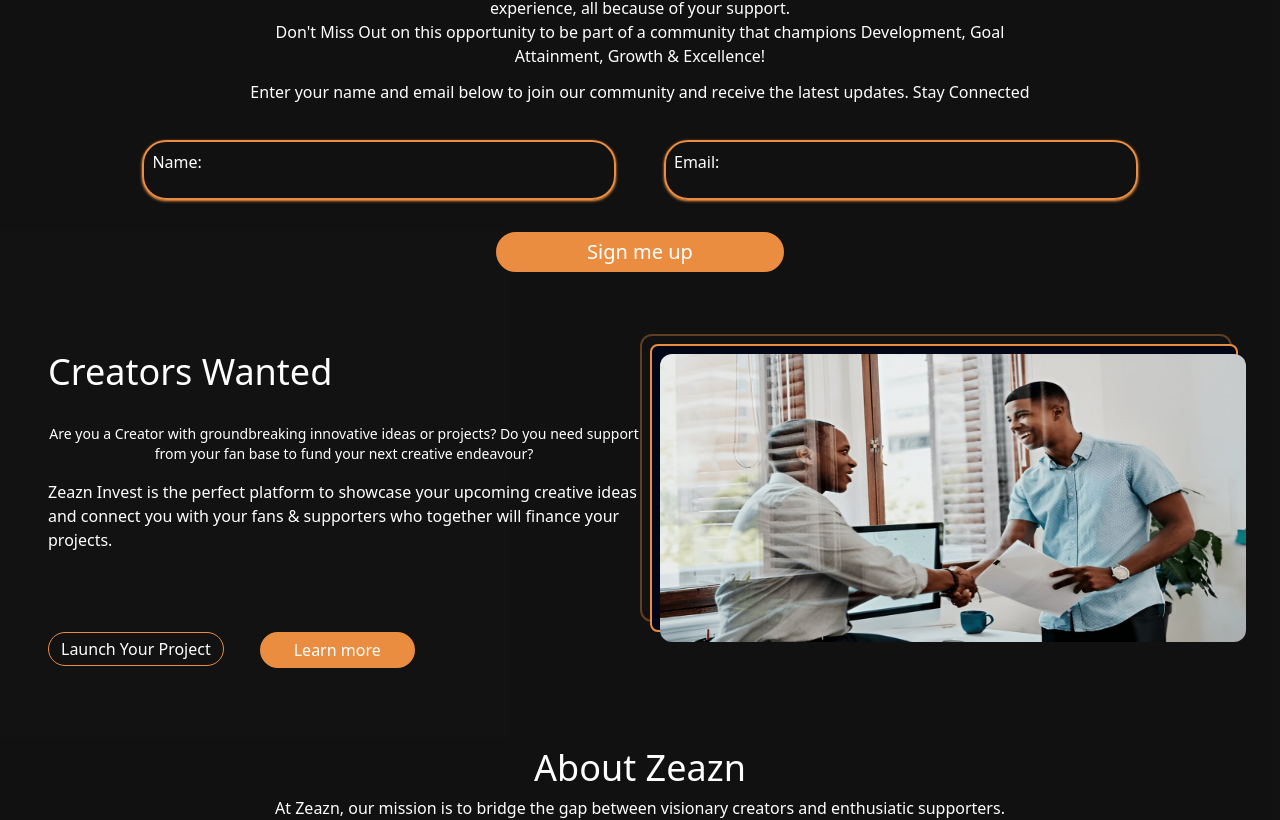
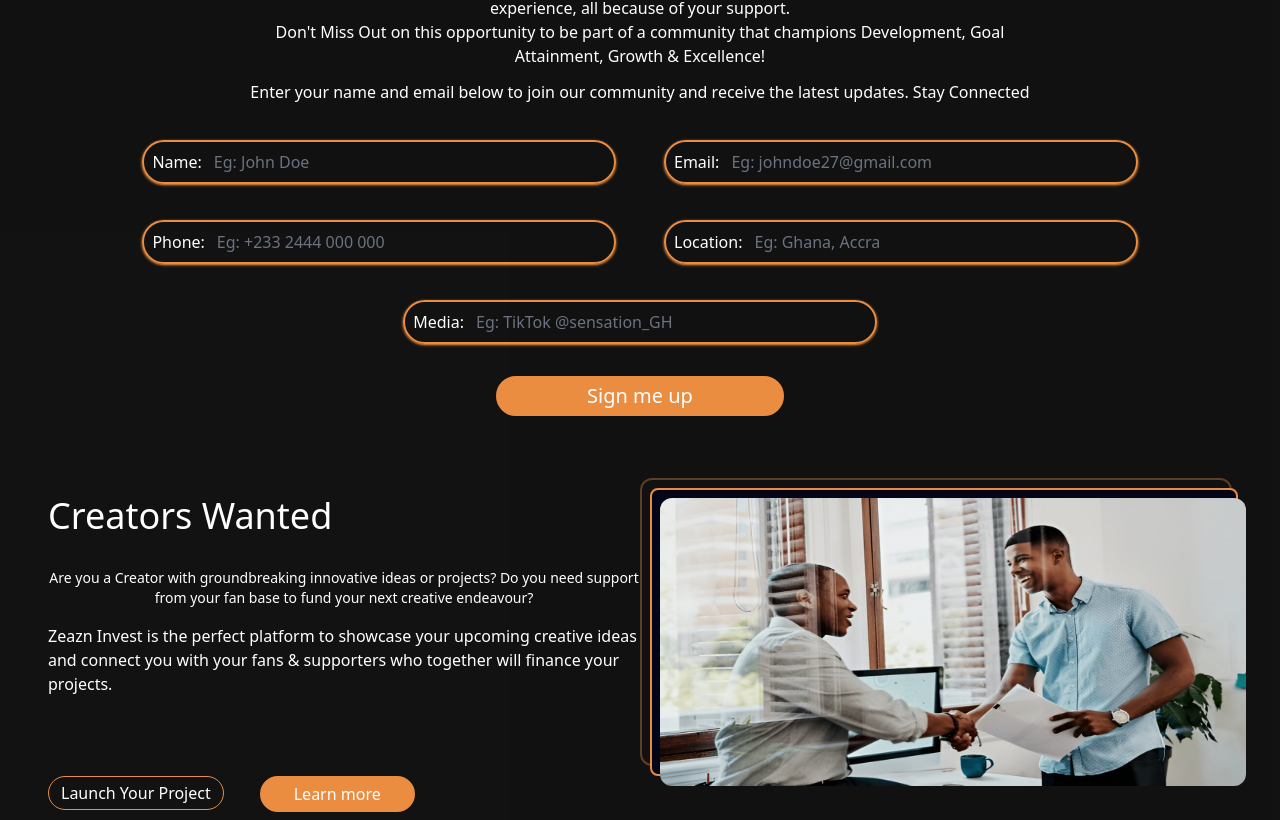
Before and after one commit to teamalfy-technical/zeazn, a Vue app: page / in a window 1280 px wide. Shown: the part 2311-3131 px from the top of the page. Built offline with nearby package versions, Linux system fonts and the light colour scheme.

Commit message:
watermark image

```diff
--- a/src/components/MainPage.vue
+++ b/src/components/MainPage.vue
@@ -1,8 +1,5 @@
 
 <template>
-
-
-
     <!-- START:: Contact Modal -->
 <div v-if="isShowModal" class="fixed inset-0 z-50 flex justify-center items-center">
   <!-- Background Overlay -->
@@ -30,8 +27,6 @@
 <!-- END:: Contact Modal -->
 
 
-
-
       <!-- START:: subscription Modal -->
 
       <div v-if="isShowModalEmail" class="fixed inset-0 z-50 flex justify-center items-center">
@@ -55,14 +50,14 @@
       on our upcoming launch, latest features, and events! Follow Zeazn Invest on Instagram, TikTok, & YouTube!
     </p>
   </div>
-</div>
+      </div>
         <!-- END:: subscription Modal -->
 
 
 
 
 
-  <!-- <h1 id="home"></h1> -->
+  <h1 id="home"></h1>
 <div class="bg-[#050505F2] w-[100%] overflow-y-hidden">
 
 
@@ -92,7 +87,7 @@
       </a>
       <a
         :class="[isActive('#features') ? 'text-[#EB8D41] underline' : 'hover:text-[#EB8D41] hover:underline', 'transition-colors duration-1000']"
-        href="#features">Features
+        href="#feature">Features
       </a>
       <a
         :class="[isActive('#pricing') ? 'text-[#EB8D41] underline' : 'hover:text-[#EB8D41] hover:underline', 'transition-colors duration-1000']"
@@ -104,7 +99,7 @@
       </a>
     </div>
   </nav>
-</div>
+    </div>
 
     <!-- END:: Navbar for Desktop -->
 
@@ -126,7 +121,7 @@
                   </a>
                   <a @click="toggleVisibility"
                     :class="[isActive('#features') ? 'text-[#EB8D41] underline' : 'hover:text-[#EB8D41] hover:underline', 'transition-colors duration-1000 z-30 block relative']"
-                    href="#features">Features
+                    href="#feature">Features
                   </a>
                   <a @click="toggleVisibility"
                     :class="[isActive('#pricing') ? 'text-[#EB8D41] underline' : 'hover:text-[#EB8D41] hover:underline', 'transition-colors duration-1000 z-30 block relative pb-5']"
@@ -208,7 +203,7 @@
                festivals & cultural displays, and many more.
                </p>
                <p class="mt-3">
-                  As long as you have a legion of fans and followers ready to support your project, Zeazn Invest Invest is the right platform to turn your
+                  As long as you have a legion of fans and followers  support your project, Zeazn Invest is the right platform to turn your
                   wildest ideas and creative expressions into lucrative opportunities, all funded by the people who believe in you the most, your fans & supporters.
               </p>
           </div>
@@ -350,7 +345,9 @@
       data-aos="fade-right"
       data-aos-duration="1000"
       data-aos-delay="50"
-      class="flex items-center md:w-[570px]">
+      class="flex items-center md:w-[570px]"
+      id="feature"
+      >
         <img class="w-7 md:w-10 h-7 md:h-10" src="../images/watch.png" alt="">
         <p class="text-7xl text-white mt-[-50px] px-2">.</p>
         <p>Watch Ideas Come to Life: Track the progress<br class="hidden md:block"/> of the projects you support.</p>
@@ -448,18 +445,56 @@
           data-aos="fade-right"
             data-aos-duration="1000"
             data-aos-delay="0"
-          class="flex border-2 rounded-3xl p-2 md:p-2 md:w-[40%] border-[#EB8D41] shadow shadow-[#EB8D41]">
-            <label for="">Name:</label>
-            <input class="bg-transparent focus:outline-none focus:ring-0 border-none w-full" type="text"  v-model="formData2.FULLNAME">
+          class="flex border-2 rounded-3xl p-2 md:p-0 items-center md:w-[40%] border-[#EB8D41] shadow shadow-[#EB8D41]">
+            <label class="pl-2" for="">Name:</label>
+            <input placeholder="Eg: John Doe" class="bg-transparent focus:outline-none focus:ring-0 border-none w-full" type="text"  v-model="formData2.FULLNAME">
           </div>
           <div
           data-aos="fade-right"
             data-aos-duration="1000"
             data-aos-delay="0"
-          class="flex border-2 rounded-3xl p-2 mt-5 md:mt-0 md:p-2 md:w-[40%] border-[#EB8D41] shadow shadow-[#EB8D41]">
-            <label for="">Email:</label>
+          class="flex border-2 rounded-3xl p-2 mt-5 md:mt-0 md:p-0 items-center md:w-[40%] border-[#EB8D41] shadow shadow-[#EB8D41]">
+            <label class="pl-2" for="">Email:</label>
+            <input placeholder="Eg: johndoe27@gmail.com" class="bg-transparent focus:outline-none focus:ring-0 w-full border-none" type="text"  v-model="formData2.EMAIL">
+          </div>
+          </div>
+
+          <div class="md:flex justify-center gap-12 mt-5 md:mt-9 mx-2 md:mx-0 mb-4 sm:mb-8">
+            <div
+          data-aos="fade-right"
+            data-aos-duration="1000"
+            data-aos-delay="0"
+          class="flex border-2 rounded-3xl p-2 md:p-0 items-center md:w-[40%] border-[#EB8D41] shadow shadow-[#EB8D41]">
+            <label class="pl-2" for="">Phone:</label>
+            <input placeholder="Eg: +233 2444 000 000" class="bg-transparent focus:outline-none focus:ring-0 border-none w-full" type="text"  v-model="formData2.PHONE">
+          </div>
+          <div
+          data-aos="fade-right"
+            data-aos-duration="1000"
+            data-aos-delay="0"
+          class="flex border-2 rounded-3xl p-2 mt-5 md:mt-0 md:p-0 items-center md:w-[40%] border-[#EB8D41] shadow shadow-[#EB8D41]">
+            <label class="pl-2" for="">Location:</label>
+            <input placeholder="Eg: Ghana, Accra" class="bg-transparent focus:outline-none focus:ring-0 w-full border-none" type="text"  v-model="formData2.LOCATION">
+          </div>
+          </div>
+
+          <div class="md:flex justify-center gap-12 mt-5 md:mt-9 mx-2 md:mx-0 mb-4 sm:mb-8">
+            <div
+          data-aos="fade-right"
+            data-aos-duration="1000"
+            data-aos-delay="0"
+          class="flex border-2 rounded-3xl p-2 md:p-0 items-center md:w-[40%] border-[#EB8D41] shadow shadow-[#EB8D41]">
+            <label class="pl-2" for="">Media:</label>
+            <input placeholder="Eg: TikTok @sensation_GH" class="bg-transparent focus:outline-none focus:ring-0 border-none w-full" type="text"  v-model="formData2.MEDIA">
+          </div>
+          <!-- <div
+          data-aos="fade-right"
+            data-aos-duration="1000"
+            data-aos-delay="0"
+          class="flex border-2 rounded-3xl p-2 mt-5 md:mt-0 md:p-0 items-center md:w-[40%] border-[#EB8D41] shadow shadow-[#EB8D41]">
+            <label class="pl-2" for="">Email:</label>
             <input class="bg-transparent focus:outline-none focus:ring-0 w-full border-none" type="text"  v-model="formData2.EMAIL">
-          </div>
+          </div> -->
           </div>
 
           <div class="text-center">
@@ -471,7 +506,7 @@
                 class="bg-[#EB8D41] w-[100%] md:w-72 rounded-3xl p-2 md:p-1 sm:text-4xl md:text-xl px-12 hover:text-[#EB8D41] hover:underline transition-colors duration-1000 hover:bg-black hover:border-white border-2 border-[#EB8D41]">Sign me up</button>
               </div>
         </form>
-            </div>
+      </div>
     <!-- END::Be a Part of Something Bigger -->
 
     <!-- START:: creators wanted -->
@@ -570,7 +605,7 @@
           <a href="#scan">
             <button class=" hover:underline transition-colors duration-1000 hover:bg-[#EB8D41] border border-[#EB8D41] p-2 px-4 rounded-3xl md:px-5">Download the App</button>
           </a>
-          <a href="#signup">
+          <a id="pricing" href="#signup">
             <button class="p-1 bg-[#EB8D41] px-5 md:px-12 rounded-3xl hover:text-[#EB8D41] hover:underline transition-colors duration-1000 hover:bg-black hover:border-white border-2 border-[#EB8D41]">Sign Up</button>
           </a>
          </div>
@@ -636,7 +671,7 @@
       data-aos-duration="1500"
       data-aos-delay="500"
     >
-      <img class="hover:border-2 md:w-[85%] md:h-[500px]" src="../images/head3.png" alt="">
+      <img class="hover:border-2 md:w-[85%] md:h-[500px] rounded" src="../images/ignite.jpeg" alt="">
     </div>
     <h1 id="contact"></h1>
 
@@ -825,6 +860,9 @@
         access_key: '1d768901-053a-4fd1-bd37-e050cfcaff84',
         FULLNAME: '',
         EMAIL: '',
+        LOCATION: '',
+        MEDIA: '',
+        PHONE: ''
       },
       submissionStatus2: '',
     }
```
Also changed, not shown: src/images/ignite.jpeg (added).
